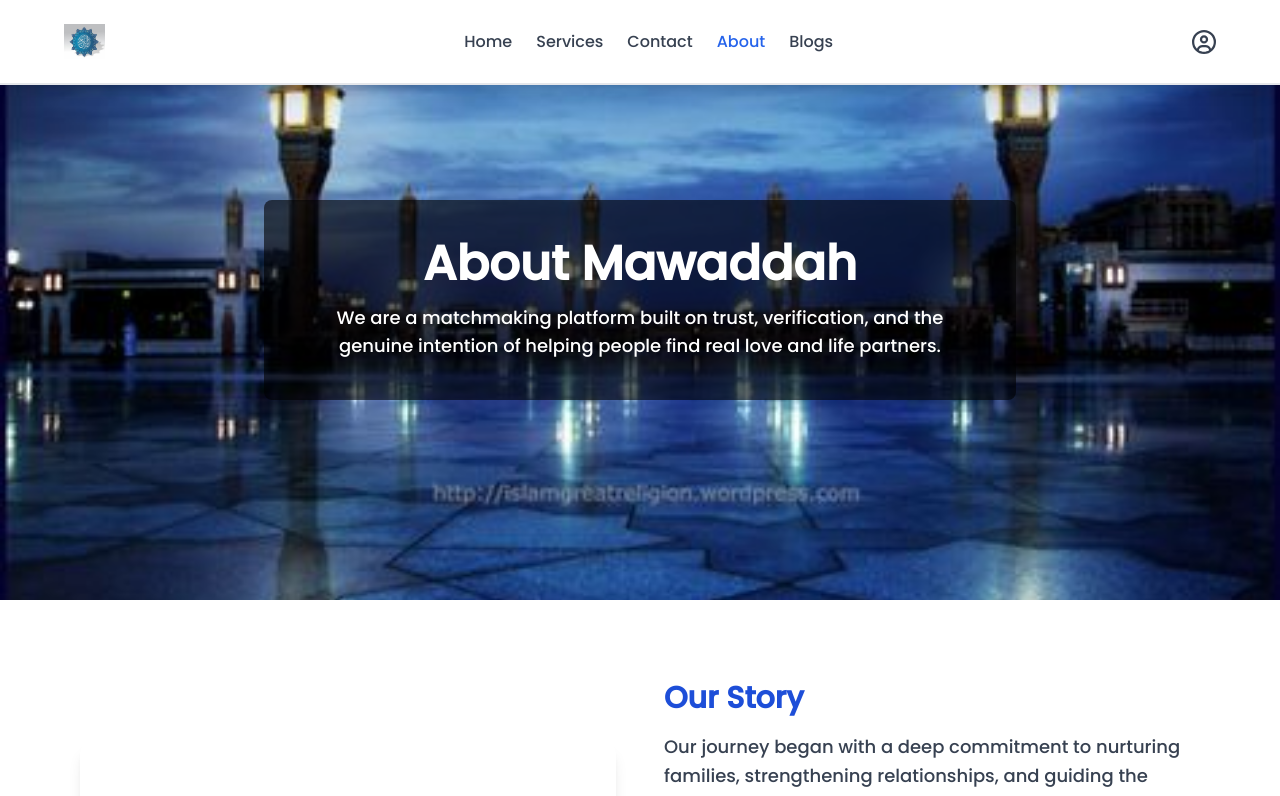
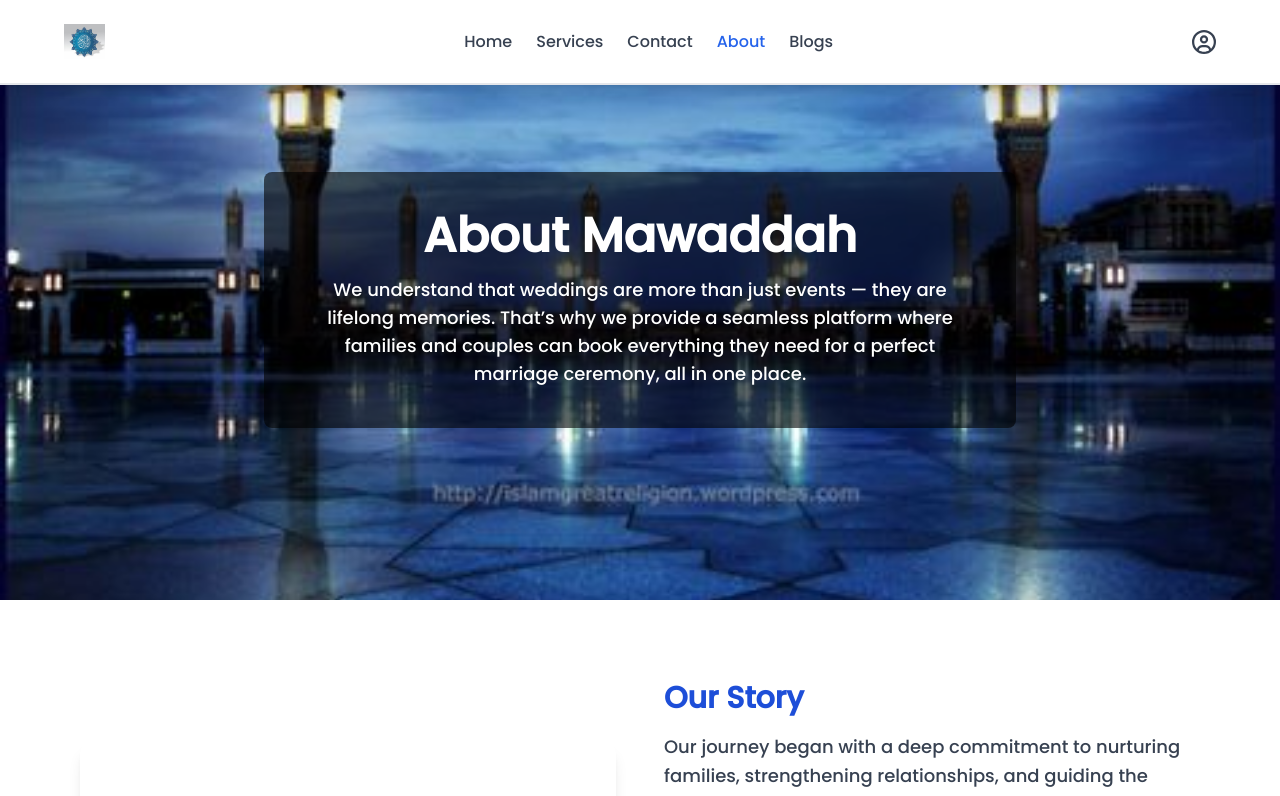
Before and after one commit to Dev-Adnan27/Mawaddah, a Next.js app: page /about in a window 1280 px wide. Shown: the top 796 px of the page. Built offline with nearby package versions, Linux system fonts and the light colour scheme.

Commit message:
Update page.js

```diff
--- a/src/app/about/page.js
+++ b/src/app/about/page.js
@@ -12,7 +12,7 @@ export default function AboutPage() {
   <div className="bg-black bg-opacity-60 p-10 rounded-lg text-center">
     <h1 className="text-5xl font-bold text-white mb-4">About Mawaddah</h1>
     <p className="text-white text-lg max-w-2xl">
-      We are a matchmaking platform built on trust, verification, and the genuine intention of helping people find real love and life partners.
+      We understand that weddings are more than just events — they are lifelong memories. That’s why we provide a seamless platform where families and couples can book everything they need for a perfect marriage ceremony, all in one place.
     </p>
   </div>
 </section>
```
